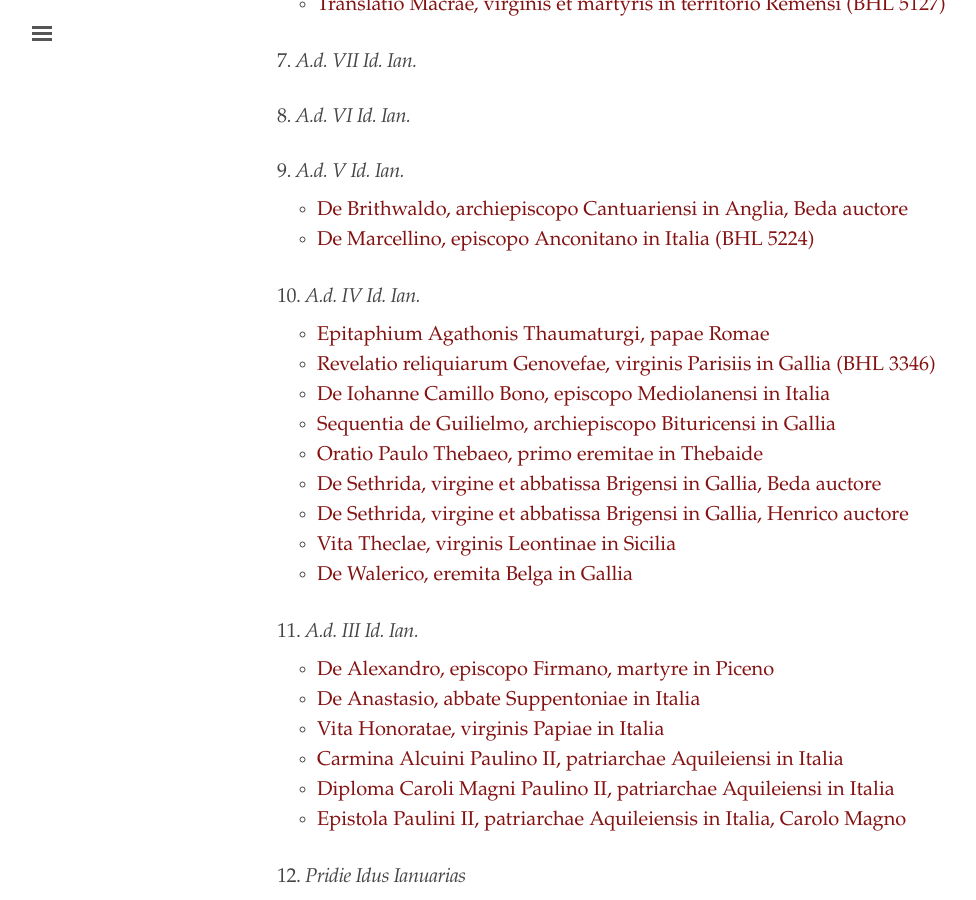
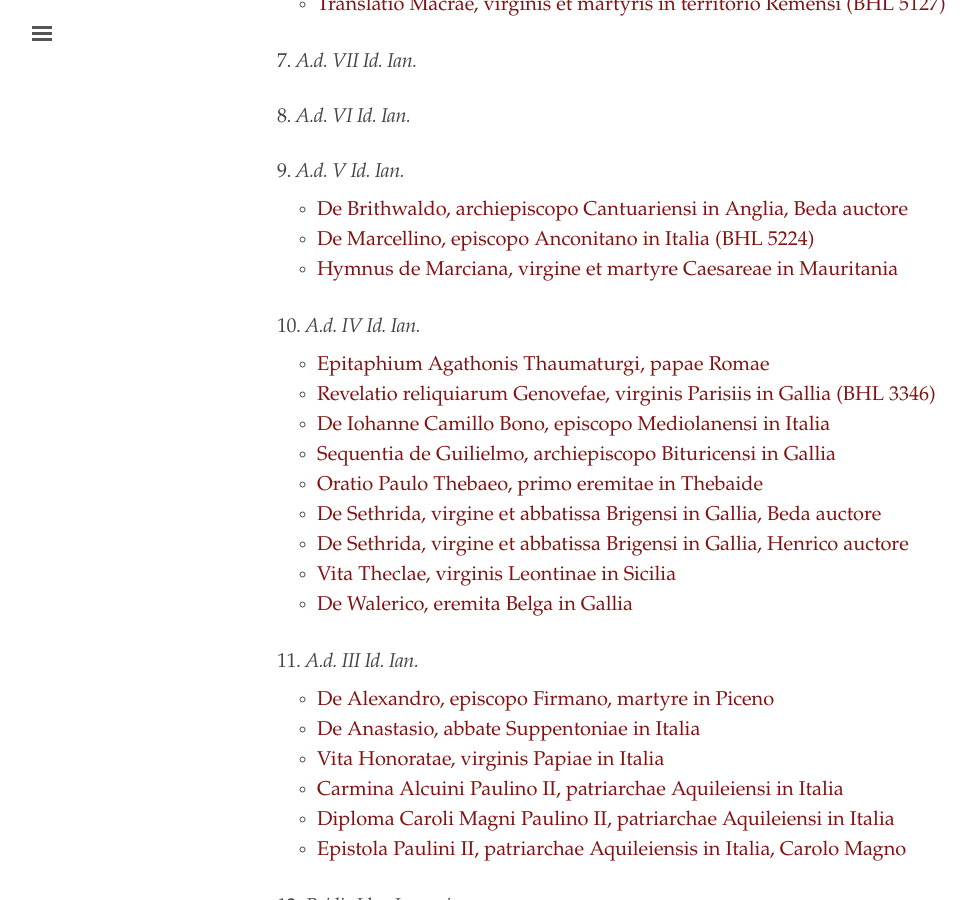
Before and after one commit to cjkoepke1/latin-hagiography, a Jekyll site: the page built from index.md, in a window 1280 px wide and 900 px high, scrolled down 1450 px. Shown: the whole window, without its empty margins (3-979 px from the left). Built offline with Jekyll 4.4.1, drawn with Linux system fonts in a browser that asks for light colours.

Commit message:
Added Hymnus de Marciana

```diff
--- a/index.md
+++ b/index.md
@@ -59,6 +59,7 @@ title: "Latin Hagiography"
 
 - [De Brithwaldo, archiepiscopo Cantuariensi in Anglia, Beda auctore](https://cjkoepke1.github.io/latin-hagiography/texts/de-brithwaldo/)
 - [De Marcellino, episcopo Anconitano in Italia (BHL 5224)](https://cjkoepke1.github.io/latin-hagiography/texts/de-marcellino-anconitano/)
+- [Hymnus de Marciana, virgine et martyre Caesareae in Mauritania](https://cjkoepke1.github.io/latin-hagiography/texts/hymnus-de-marciana/)
 
 ### 10. *A.d. IV Id. Ian.*
 
```
